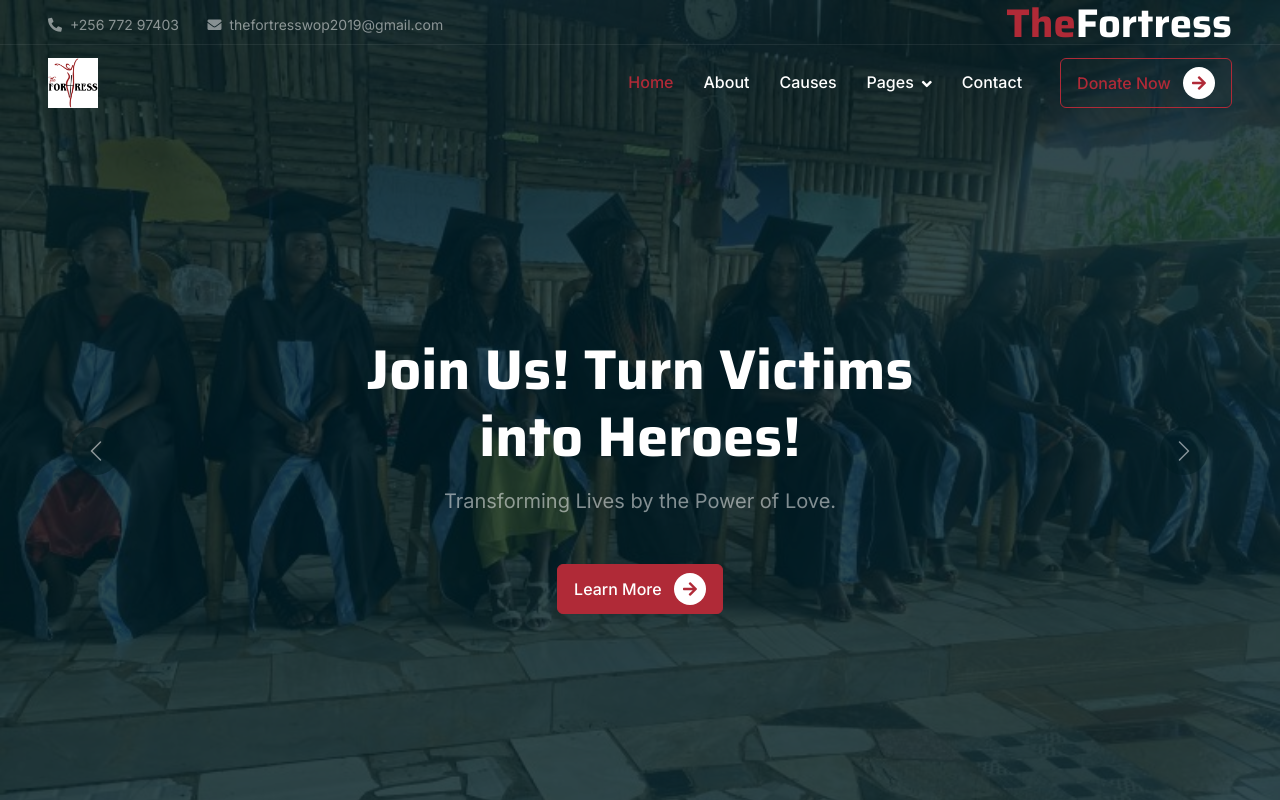
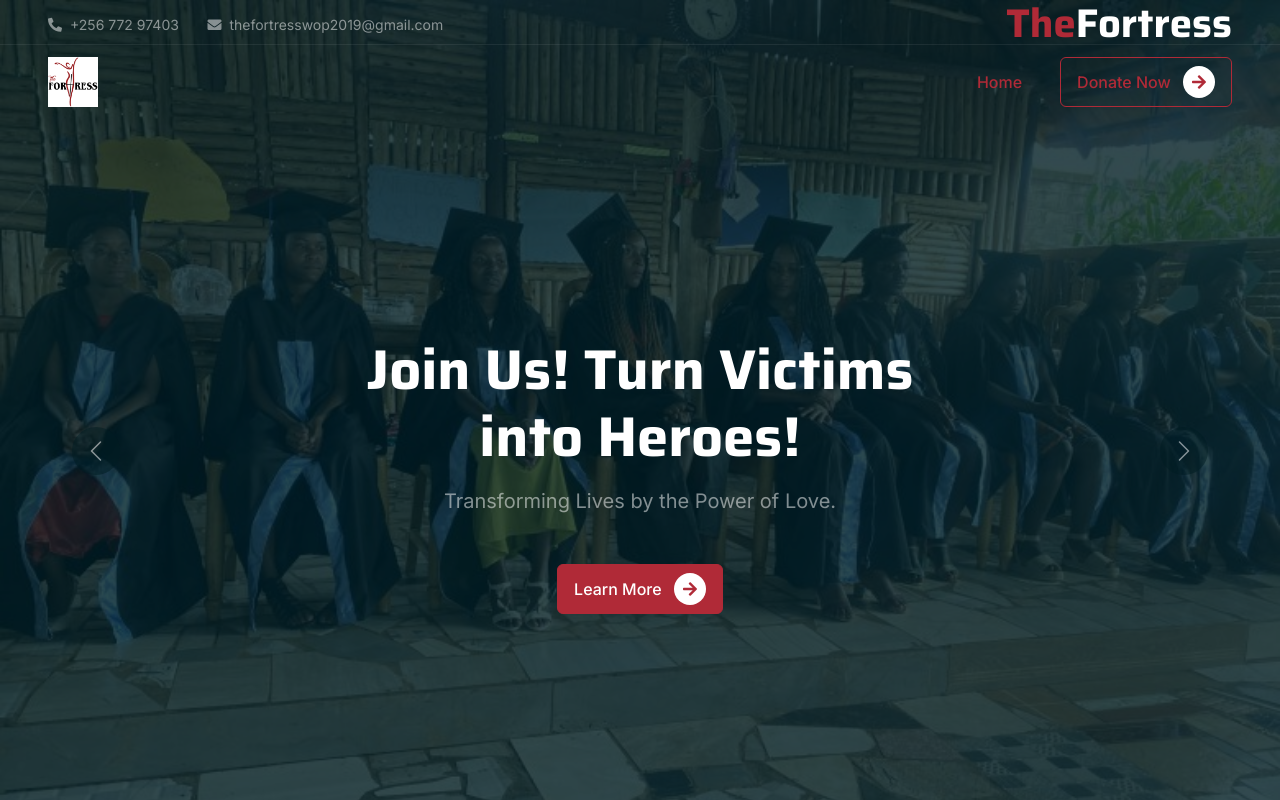
Before and after one commit to geobw30/TheFortess, a plain HTML site: page index.html in a window 1280 px wide. Shown: the top 800 px of the page. Drawn offline with nearby package versions, Linux system fonts and the light colour scheme.

```diff
--- a/index.html
+++ b/index.html
@@ -67,7 +67,7 @@
             <div class="collapse navbar-collapse" id="navbarCollapse">
                 <div class="navbar-nav ms-auto p-4 p-lg-0">
                     <a href="index.html" class="nav-item nav-link active">Home</a>
-                    <a href="about.html" class="nav-item nav-link">About</a>
+                    <!-- <a href="about.html" class="nav-item nav-link">About</a>
                     <a href="causes.html" class="nav-item nav-link">Causes</a>
                     <div class="nav-item dropdown">
                         <a href="#" class="nav-link dropdown-toggle" data-bs-toggle="dropdown">Pages</a>
@@ -79,7 +79,7 @@
                             <a href="404.html" class="dropdown-item">404 Page</a>
                         </div>
                     </div>
-                    <a href="contact.html" class="nav-item nav-link">Contact</a>
+                    <a href="contact.html" class="nav-item nav-link">Contact</a> -->
                 </div>
                 <div class="d-none d-lg-flex ms-2">
                     <a class="btn btn-outline-primary py-2 px-3" href="">
```
Also changed, not shown: free-nonprofit-website-template.jpg (deleted), 1 other file.
